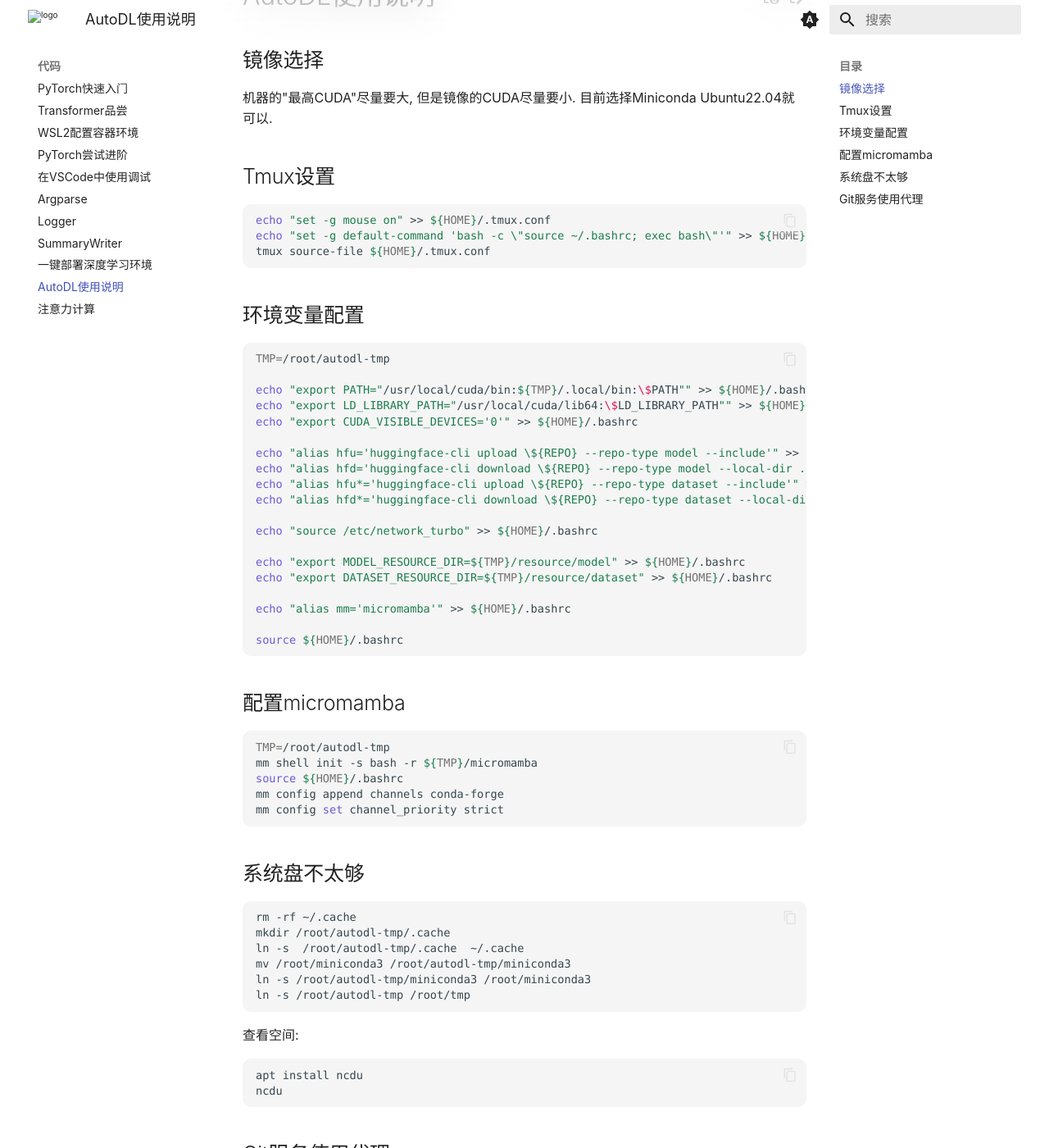
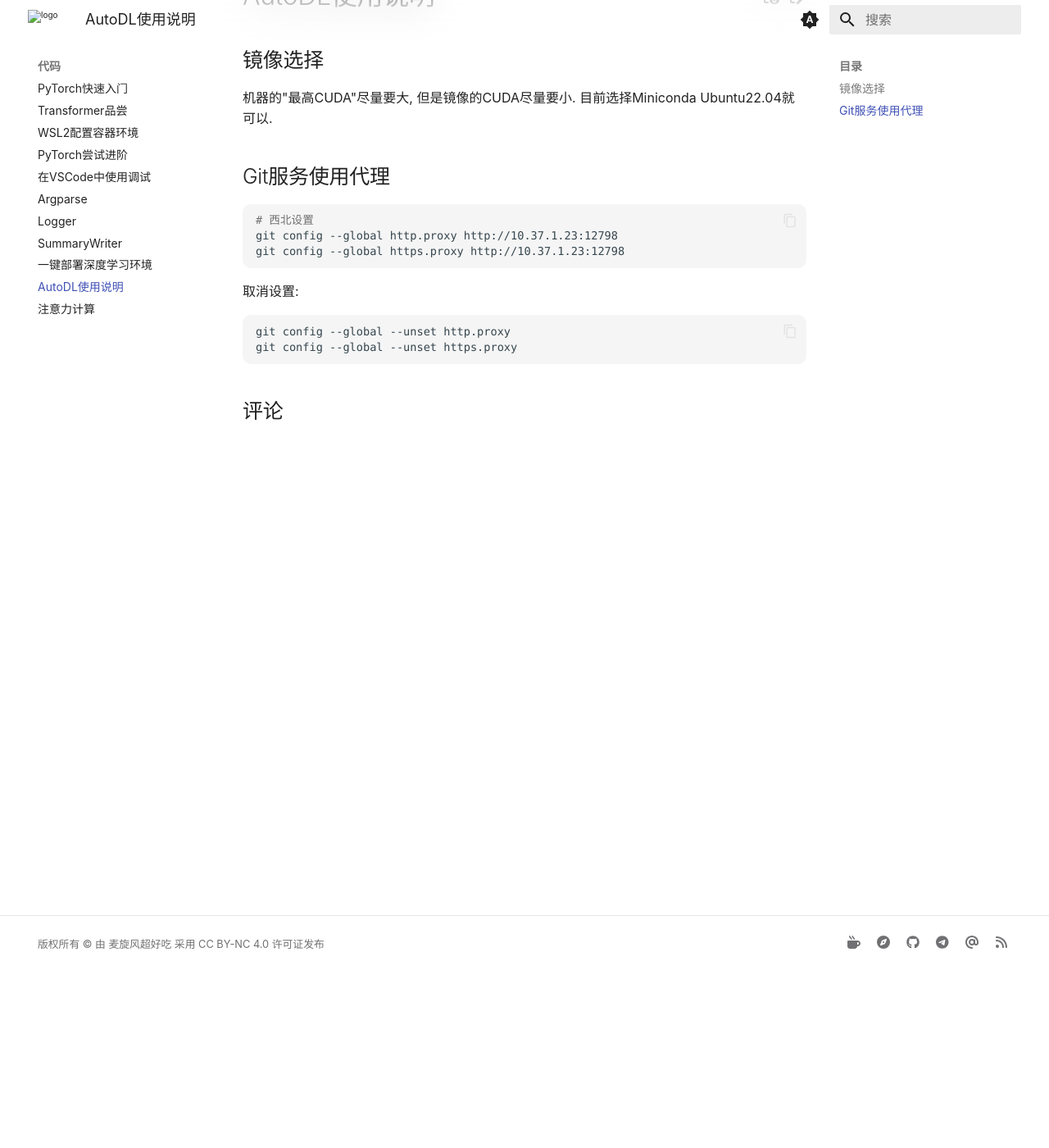
Before and after one commit to ricolxwz/note, an MkDocs documentation site: the page built from docs/code/autodl.md, in a window 1280 px wide and 1400 px high, scrolled down 213 px. Shown: the whole window at 82% size. Built offline with MkDocs 1.6.1 and Material for MkDocs 9.7.7, drawn with Linux system fonts in a browser that asks for light colours; some web fonts are replaced; comment, search, counter and statistics services are not loaded.

````diff
--- a/docs/code/autodl.md
+++ b/docs/code/autodl.md
@@ -6,66 +6,6 @@ comments: true
 ## 镜像选择
 
 机器的"最高CUDA"尽量要大, 但是镜像的CUDA尽量要小. 目前选择Miniconda Ubuntu22.04就可以.
-
-## Tmux设置
-
-```bash
-echo "set -g mouse on" >> ${HOME}/.tmux.conf
-echo "set -g default-command 'bash -c \"source ~/.bashrc; exec bash\"'" >> ${HOME}/.tmux.conf
-tmux source-file ${HOME}/.tmux.conf
-```
-
-## 环境变量配置
-
-```bash
-TMP=/root/autodl-tmp
-
-echo "export PATH="/usr/local/cuda/bin:${TMP}/.local/bin:\$PATH"" >> ${HOME}/.bashrc
-echo "export LD_LIBRARY_PATH="/usr/local/cuda/lib64:\$LD_LIBRARY_PATH"" >> ${HOME}/.bashrc
-echo "export CUDA_VISIBLE_DEVICES='0'" >> ${HOME}/.bashrc
-
-echo "alias hfu='huggingface-cli upload \${REPO} --repo-type model --include'" >> ${HOME}/.bashrc
-echo "alias hfd='huggingface-cli download \${REPO} --repo-type model --local-dir . --include'" >> ${HOME}/.bashrc
-echo "alias hfu*='huggingface-cli upload \${REPO} --repo-type dataset --include'" >> ${HOME}/.bashrc
-echo "alias hfd*='huggingface-cli download \${REPO} --repo-type dataset --local-dir . --include'" >> ${HOME}/.bashrc
-
-echo "source /etc/network_turbo" >> ${HOME}/.bashrc
-
-echo "export MODEL_RESOURCE_DIR=${TMP}/resource/model" >> ${HOME}/.bashrc
-echo "export DATASET_RESOURCE_DIR=${TMP}/resource/dataset" >> ${HOME}/.bashrc
-
-echo "alias mm='micromamba'" >> ${HOME}/.bashrc
-
-source ${HOME}/.bashrc
-```
-
-## 配置micromamba
-
-```bash
-TMP=/root/autodl-tmp
-mm shell init -s bash -r ${TMP}/micromamba
-source ${HOME}/.bashrc
-mm config append channels conda-forge
-mm config set channel_priority strict
-```
-
-## 系统盘不太够
-
-```bash
-rm -rf ~/.cache
-mkdir /root/autodl-tmp/.cache
-ln -s  /root/autodl-tmp/.cache  ~/.cache
-mv /root/miniconda3 /root/autodl-tmp/miniconda3
-ln -s /root/autodl-tmp/miniconda3 /root/miniconda3
-ln -s /root/autodl-tmp /root/tmp
-```
-
-查看空间:
-
-```bash
-apt install ncdu
-ncdu
-```
 
 ## Git服务使用代理
 
````
Also changed, not shown: docs/code/deploy-dl-env.md (+31 -5 lines).
